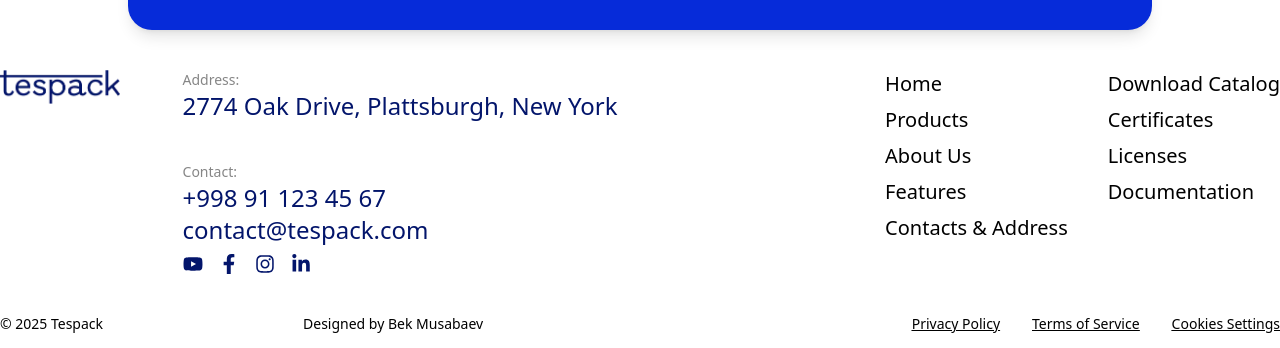
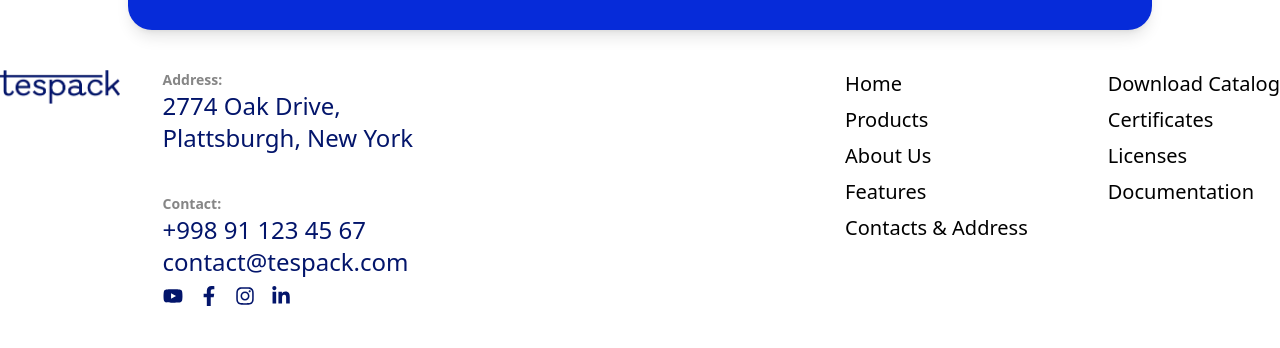
Before and after one commit to Dotlabs-uz/tespack, a Next.js app: page / in a window 1280 px wide. Shown: the part 3280-3628 px from the top of the page. Built offline with nearby package versions, Linux system fonts and the light colour scheme; no server answers.

Commit message:
fixed: footer fixed

```diff
--- a/components/custom/Footer.tsx
+++ b/components/custom/Footer.tsx
@@ -43,14 +43,31 @@
                         width={120}
                         height={50}
                     />
-                    <div className="flex flex-row md:flex-col gap-10 md:w-1/2">
-                        <div className="flex flex-col md:items-start mb-4 md:mb-0">
-                            <p className="text-sm text-[#868686] bold">{t("address_title")}</p>
+
+                    <div className="order-1 md:order-2 flex flex-row gap-35 md:gap-20 text-sm md:text-xl">
+                        <div className="flex flex-col gap-2 mb-4 md:mb-0">
+                            <a href="/">{t("menu.home")}</a>
+                            <a href="/products">{t("menu.products")}</a>
+                            <a href="/company">{t("menu.about")}</a>
+                            <a href="/features">{t("menu.features")}</a>
+                            <a href="/contacts">{t("menu.contacts")}</a>
+                        </div>
+                        <div className="flex flex-col gap-2">
+                            <a href="#">{t("menu.catalog")}</a>
+                            <a href="#">{t("menu.certificates")}</a>
+                            <a href="#">{t("menu.licenses")}</a>
+                            <a href="#">{t("menu.docs")}</a>
+                        </div>
+                    </div>
+
+                    <div className="order-2 md:order-1 flex flex-row md:flex-col gap-25 md:gap-10 md:w-1/2">
+                        <div className="flex flex-col md:items-start mb-4 md:mb-0 md:max-w-3xs">
+                            <p className="text-sm text-[#868686] font-bold">{t("address_title")}</p>
                             <p className="text-sm md:text-2xl text-[#03156B]">{t("address_text")}</p>
                         </div>
 
                         <div className="flex flex-col">
-                            <p className="text-sm text-[#868686] bold">{t("contact_title")}</p>
+                            <p className="text-sm text-[#868686] font-bold">{t("contact_title")}</p>
                             <p className="text-sm md:text-2xl text-[#03156B]">{t("contact_phone")}</p>
                             <p className="text-sm md:text-2xl text-[#03156B]">{t("contact_email")}</p>
                             <div className="flex gap-4 text-[#03156B] text-xl mt-2">
@@ -59,22 +76,6 @@
                                 <a href="#"><FaInstagram /></a>
                                 <a href="#"><FaLinkedinIn /></a>
                             </div>
-                        </div>
-                    </div>
-
-                    <div className="flex flex-row gap-10 text-sm md:text-xl">
-                        <div className="flex flex-col gap-2 mb-4 md:mb-0">
-                            <a href="#">{t("menu.home")}</a>
-                            <a href="#">{t("menu.products")}</a>
-                            <a href="#">{t("menu.about")}</a>
-                            <a href="#">{t("menu.features")}</a>
-                            <a href="#">{t("menu.contacts")}</a>
-                        </div>
-                        <div className="flex flex-col gap-2">
-                            <a href="#">{t("menu.catalog")}</a>
-                            <a href="#">{t("menu.certificates")}</a>
-                            <a href="#">{t("menu.licenses")}</a>
-                            <a href="#">{t("menu.docs")}</a>
                         </div>
                     </div>
                 </div>
```
